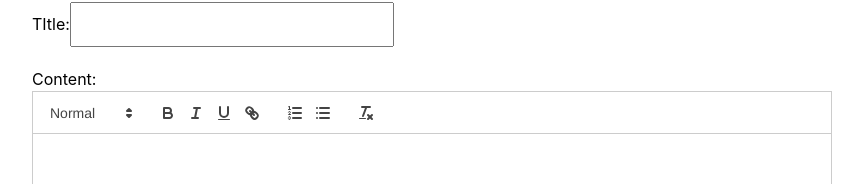
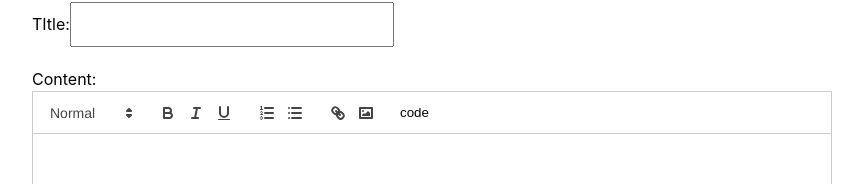
Before and after one commit to theflyoccultist/blogging-platform, a React (Vite) app in the folder blogging-platform/: page /createpost in a window 1280 px wide. Shown: the part 103-287 px from the top of the page, without its empty margins (208-1071 px from the left). Built offline with nearby package versions, Linux system fonts and the light colour scheme.

Commit message:
code block button. does not show up on postedit but it is clickable. idk how to fix that tho.

```diff
--- /dev/null
+++ b/blogging-platform/src/components/quillToolbarConfig.tsx
@@ -0,0 +1,36 @@
+import ReactQuill from "react-quill";
+
+export const toolbarOptions = [
+    [{ header: [1, 2, false] }],
+    ['bold', 'italic', 'underline'],
+    [{ list: 'ordered' }, { list: 'bullet' }],
+    ['link', 'image'],
+    ['custom-code'],
+];
+
+export const quillModules = (quillRef: React.RefObject<ReactQuill>) => ({
+    toolbar: {
+        container: toolbarOptions,
+        handlers: {
+            'custom-code': () => {
+                if (quillRef.current) {
+                    const quill = quillRef.current.getEditor();
+                    const range = quill.getSelection();
+                    if (range) {
+                        const selectedText = quill.getText(range.index, range.length);
+                        quill.insertEmbed(range.index, 'code-block', selectedText);
+                    }
+                }
+            },
+        },
+    },
+});
+
+export const addCustomButtonLabel = () => {
+    setTimeout(() => {
+        const customButton = document.querySelector('.ql-custom-code');
+        if (customButton) {
+            customButton.innerHTML = "code";
+        }
+    }, 0);
+};
--- a/blogging-platform/src/pages/PostCreate.tsx
+++ b/blogging-platform/src/pages/PostCreate.tsx
@@ -1,6 +1,7 @@
-import React, { useState } from "react";
+import React, { useRef, useState, useMemo, useEffect } from "react";
 import { useNavigate } from "react-router-dom";
 import ReactQuill from 'react-quill';
+import { quillModules, addCustomButtonLabel } from "../components/quillToolbarConfig";
 import 'react-quill/dist/quill.snow.css';
 import axios from 'axios';
 import '../styles/Platform.css'
@@ -10,24 +11,44 @@ const apiUrl = import.meta.env.VITE_API_URL;
 
 const CreatePost : React.FC = () => {
     const navigate = useNavigate();
+    const quillRef = useRef<ReactQuill>(null);
     const [title, setTitle] = useState('');
     const [content, setContent] = useState('');
     const [author, setAuthor] = useState('');
     const [error, setError] = useState<string | null>(null)
 
+    useEffect(() => {
+        addCustomButtonLabel();
+    }, []);
+
+    const resetForm = () => {
+        setTitle('');
+        setContent('');
+        setAuthor('');
+        setError(null);
+    };
+
+    const memorizedModules = useMemo(
+        () => quillModules(quillRef),
+        [quillRef]
+    );
+
     const handlePostCreation = async () => {
+        if (!title || !content || !author) {
+            setError('All fields are required.');
+            return;
+        }
+
         try {
             const response = await axios.post(`${apiUrl}/api/blog`,
                 { title, content, author },
                 {
                     headers: {
                         'Authorization': `Bearer ${localStorage.getItem('token')}`,
-                    }
+                    },
                 }
             );
-            setTitle('');
-            setContent('');
-            setAuthor('');
+            resetForm();
             navigate("/platform");
             console.log("Post created successfully:", response.data);
         } catch (error) {
@@ -60,9 +81,11 @@ const CreatePost : React.FC = () => {
             <div style={{ marginBottom: '20px' }}>
                 <label>Content:</label>
                 <ReactQuill
+                    ref={quillRef}
                     value={content}
                     onChange={setContent}
                     style={{ height: '300px' }}
+                    modules={memorizedModules}
                 />
             </div>
 
@@ -84,7 +107,6 @@ const CreatePost : React.FC = () => {
             <Button onClick={handlePostCreation} style={{ margin: '50px 20px', padding: '10px 20px'}}>
                 Create Post
             </Button>
-
         </div>
     );
 };
--- a/blogging-platform/src/pages/PostEdit.tsx
+++ b/blogging-platform/src/pages/PostEdit.tsx
@@ -1,7 +1,8 @@
-import React, { useEffect, useState } from 'react';
+import React, { useRef, useEffect, useState, useMemo } from 'react';
 import { useParams, useNavigate } from 'react-router-dom';
 import { Button } from 'react-bootstrap';
 import ReactQuill from 'react-quill';
+import { quillModules, addCustomButtonLabel } from "../components/quillToolbarConfig";
 import 'react-quill/dist/quill.snow.css';
 import axios from 'axios';
 import '../styles/Platform.css'
@@ -18,12 +19,22 @@ const apiUrl = import.meta.env.VITE_API_URL;
 const EditPost : React.FC = () => {
   const { id } = useParams<{ id: string }>();
   const navigate = useNavigate();
+  const quillRef = useRef<ReactQuill>(null);
   const [loading, setLoading] = useState(true);
 
   const [editBlogPost, setEditBlogPost] = useState<EditBlogPost | null>(null);
   const [title, setTitle] = useState('');
   const [content, setContent] = useState('');
   const [author, setAuthor] = useState('');
+
+  useEffect(() => {
+    addCustomButtonLabel();
+  }, []);
+
+  const memorizedModules = useMemo(
+    () => quillModules(quillRef),
+    [quillRef]
+);
 
   useEffect(() => {
     const fetchPostData = async () => {
@@ -44,7 +55,6 @@ const EditPost : React.FC = () => {
       }
     };
     if (id) fetchPostData();
-
   }, [id]);
 
   if (loading) return <div>Loading...</div>;
@@ -108,9 +118,11 @@ const EditPost : React.FC = () => {
       <div style={{ marginBottom: '20px' }}>
           <label>Content:</label>
           <ReactQuill
+            ref={quillRef}
             value={content}
             onChange={setContent}
             style={{ height: '300px' }}
+            modules={memorizedModules}
           />
       </div>
 
```
Also changed, not shown: 5 other files (tests, documents, lock files or other folders).
